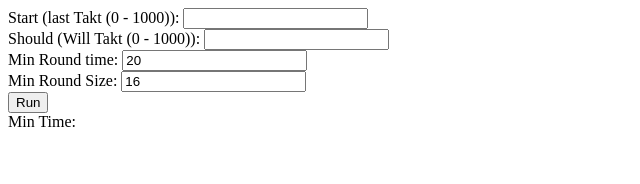
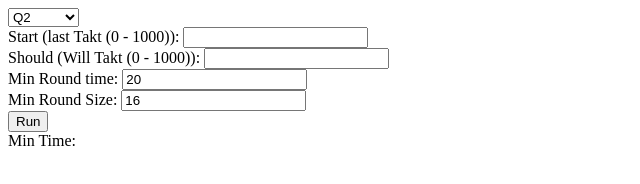
Before and after one commit to 19Kuschel90/MyWeb, a website: page public/WS.html in a window 1280 px wide. Shown: the whole page, without its empty margins (0-640 px from the left). Drawn offline with Linux system fonts and the light colour scheme.

Commit message:
Update WS.html
Update Q2 Tank HalleCF

```diff
--- a/public/WS.html
+++ b/public/WS.html
@@ -3,6 +3,11 @@
 <head></head>
 
 <body>
+    <select id="Settings">
+        <option time="20" size="16" id="Q2">Q2</option>
+        <option time="30" size="24" id="Tank">Tank</option>
+        <option time="20" size="12" id="HalleCF">HalleCF</option>
+      </select>
     <div>Start (last Takt (0 - 1000)):
         <input type="number" id="Start"></input>
     </div>
```
